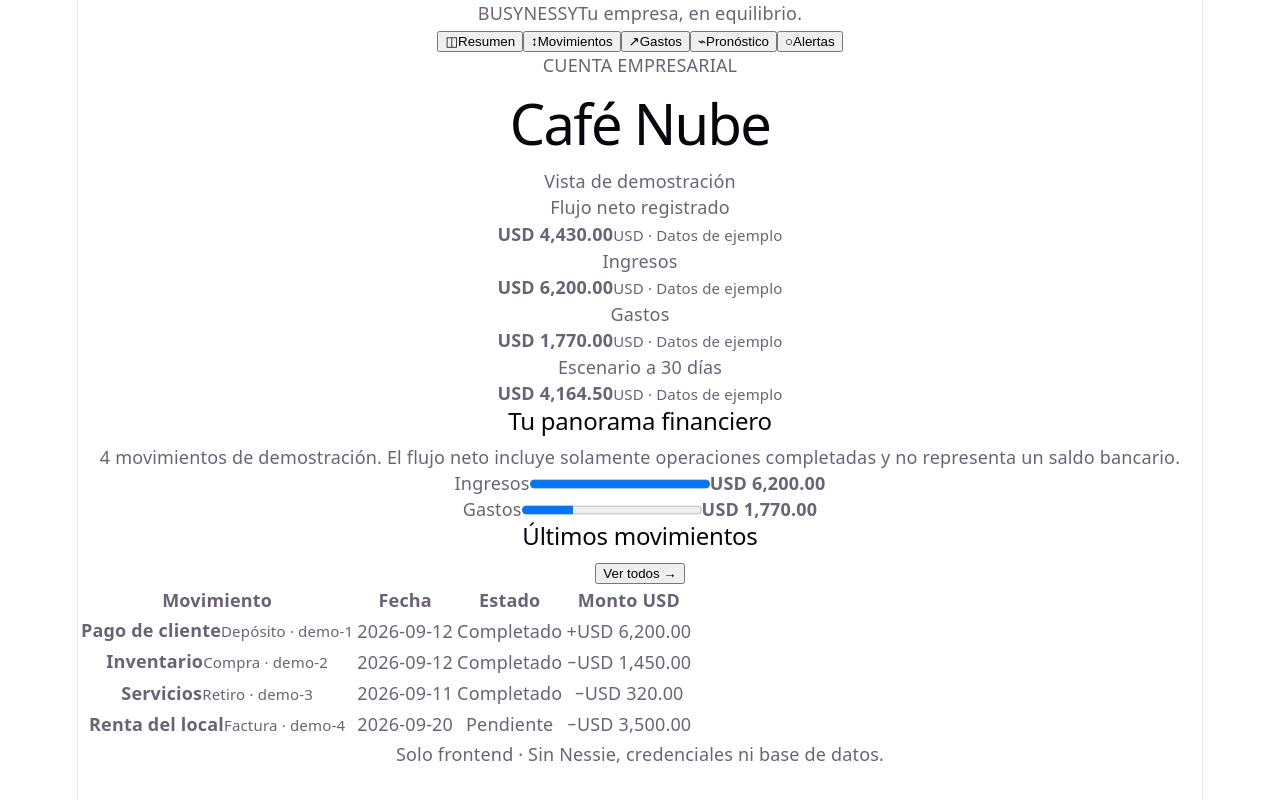
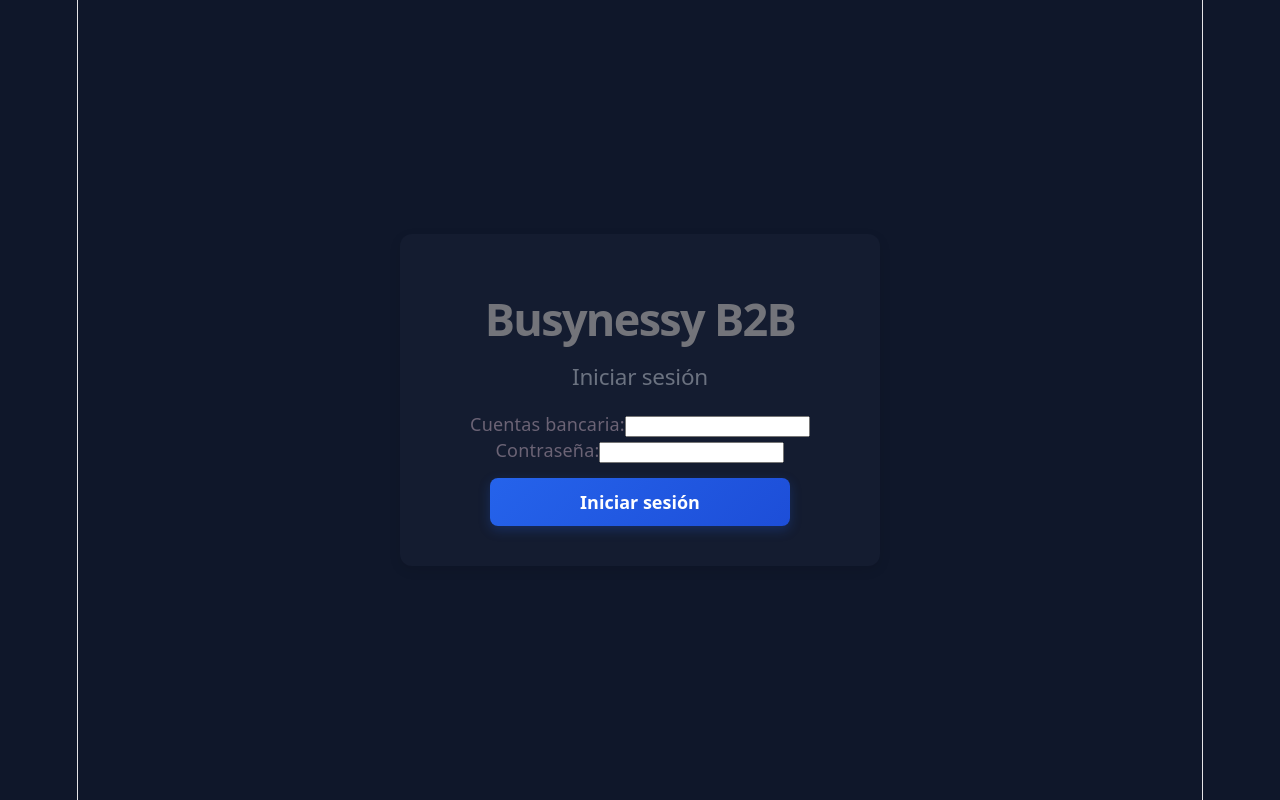
Before and after one commit to MoltJinx/busynessy, a React (Vite) app in the folder Frontend/: page / in a window 1280 px wide. Built offline with nearby package versions, Linux system fonts and the light colour scheme.

Commit message:
changed so that the login component works

```diff
--- a/Frontend/src/App.jsx
+++ b/Frontend/src/App.jsx
@@ -1,10 +1,12 @@
 import './App.css'
 import Dashboard from './components/DashBoard.jsx'
+import Login from './components/Login.jsx'
+import './components/Login.css'
 import { initialCompanies, initialMovements } from './components/data.js'
 
 function App() {
   // Vista de prueba: el dashboard recibe datos locales, no una sesión bancaria.
-  return <Dashboard company={initialCompanies[0]} movements={initialMovements} />
+  return <Login  />
 }
 
 export default App
--- a/Frontend/src/components/Login.jsx
+++ b/Frontend/src/components/Login.jsx
@@ -1,5 +1,4 @@
 import { useState } from 'react';
-
 export function Login() {
   const [email, setEmail] = useState('');
   const [password, setPassword] = useState('');
```
